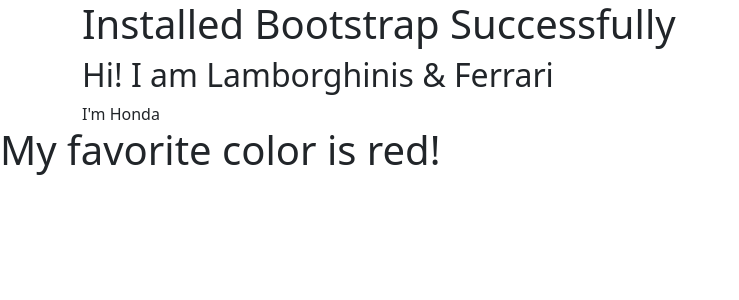
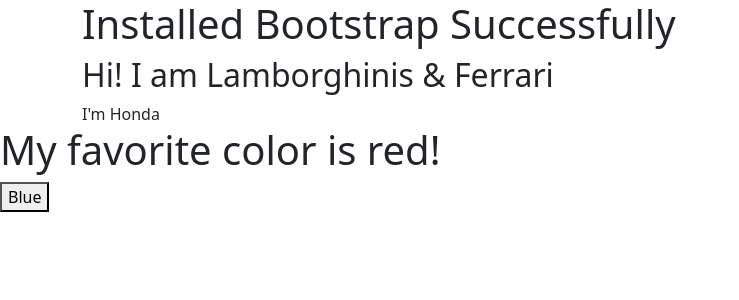
Before and after one commit to Christiannaira/react-project-first, a React (Vite) app: page / in a window 1280 px wide. Shown: the top 300 px of the page, without its empty margins (0-739 px from the left). Built offline with nearby package versions, Linux system fonts and the light colour scheme.

Commit message:
feat: Implemented useState update hook

```diff
--- a/src/State.tsx
+++ b/src/State.tsx
@@ -9,6 +9,12 @@
         <>
 
             <h1>My favorite color is {color}!</h1>
+            <button
+            type="button"
+            onClick={() => setColor("blue")}
+            >
+                Blue
+            </button>
 
         </>
     )
```
